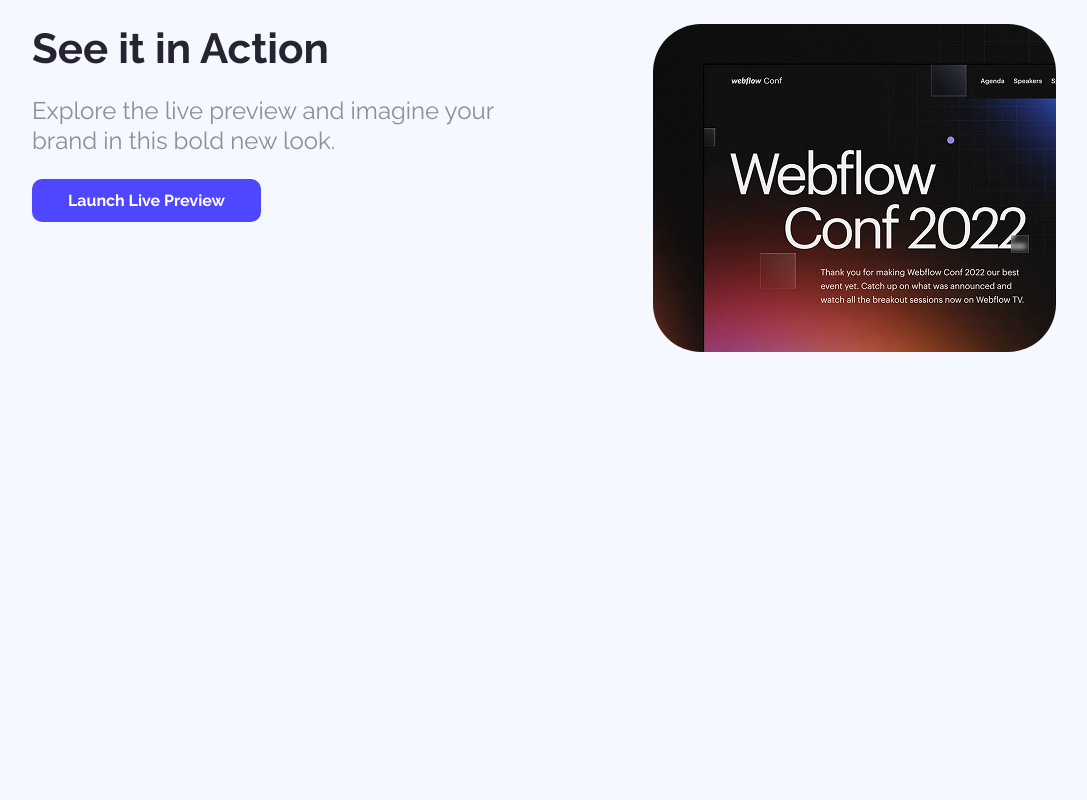
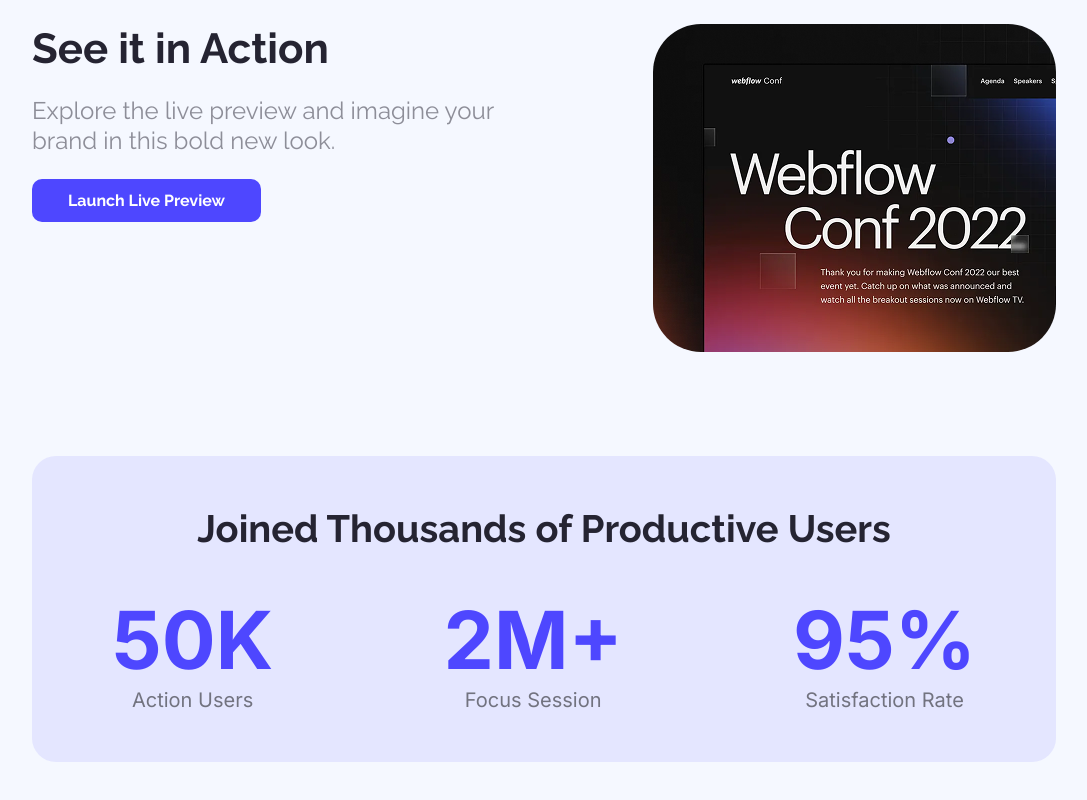
Before and after one commit to rakib120822/ui-template-page, a plain HTML site: page index.html in a window 1280 px wide. Shown: the part 717-1517 px from the top of the page, without its empty margins (96-1183 px from the left). Before the commit the page ends 1173 px from the top, so only its background shows below. Drawn offline with Linux system fonts and the light colour scheme.

Commit message:
complete productive section

```diff
--- a/index.css
+++ b/index.css
@@ -100,3 +100,43 @@
 .right-section img {
     border-radius: 48px;
 }
+
+/* product-section-style */
+.product-section {
+    width: 80%;
+    text-align: center;
+    margin: 100px auto;
+    background-color: rgba(78, 71, 255, 0.1);
+    border-radius: 24px;
+    padding: 50px 80px;
+}
+
+.product-section h3 {
+    font-size: 38px;
+    font-weight: bold;
+    margin-bottom: 40px;
+}
+
+
+.products {
+    display: flex;
+    justify-content: space-between;
+    align-items: center;
+}
+
+.product {
+    text-align: center;
+}
+
+.product h2 {
+    font-size: 80px;
+    font-weight: bold;
+    font-family: "Inter", sans-serif;
+}
+
+.product p {
+    font-size: 20px;
+    font-weight: 400;
+    color: rgba(0, 0, 0, 0.5);
+    font-family: "Inter", sans-serif;
+}
--- a/index.html
+++ b/index.html
@@ -35,6 +35,26 @@
                 </div>
             </section>
             <!-- action-section ends -->
+
+            <!-- productive-section starts -->
+             <section class="product-section">
+                <h3 class="secondary-color">Joined Thousands of Productive Users</h3>
+                <div class="products">
+                    <div class="product">
+                        <h2 class="primary-color">50K</h2>
+                        <p>Action Users</p>
+                    </div>
+                    <div class="product">
+                        <h2 class="primary-color">2M+</h2>
+                        <p>Focus Session</p>
+                    </div>
+                    <div class="product">
+                        <h2 class="primary-color">95%</h2>
+                        <p>Satisfaction Rate</p>
+                    </div>
+                </div>
+            </section>
+             <!-- productive-section ends -->
     </main>
     <footer></footer>
   </body>
```
